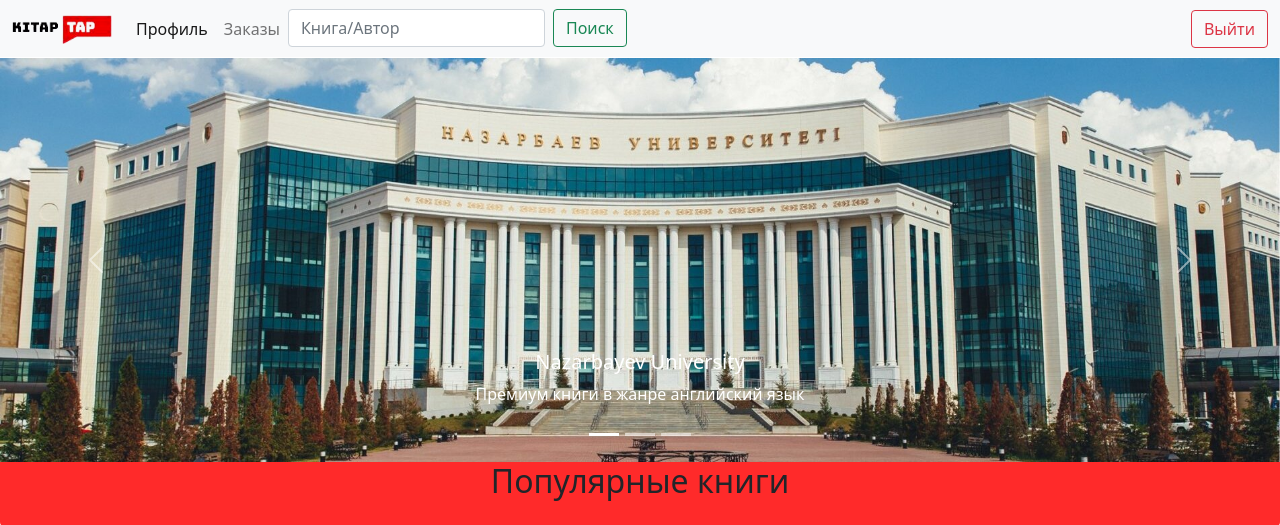
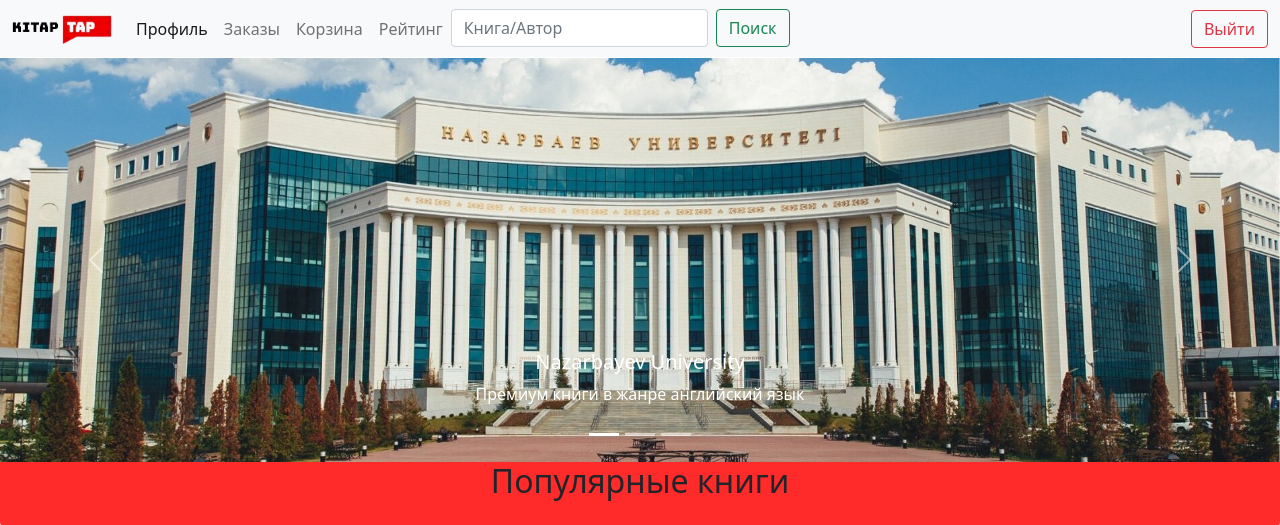
Before and after one commit to slonoboy/booktap, a Django app: page /main/ in a window 1280 px wide. Shown: the top 525 px of the page. Run offline with Django 3.2, Linux system fonts and the light colour scheme.

Commit message:
correcting navbar

```diff
--- a/books/templates/books/books.html
+++ b/books/templates/books/books.html
@@ -28,6 +28,12 @@
               </li>
               <li class="nav-item">
                 <a class="nav-link" href="#">Заказы</a>
+              </li>
+              <li class="nav-item">
+                <a class="nav-link " href="#">Корзина</a>
+              </li>
+              <li class="nav-item">
+                <a class="nav-link" href="#">Рейтинг</a>
               </li>
               <li class="nav-item">
                 <form class="d-flex">
--- a/books/templates/books/index.html
+++ b/books/templates/books/index.html
@@ -28,6 +28,12 @@
               </li>
               <li class="nav-item">
                 <a class="nav-link" href="#">Заказы</a>
+              </li>
+			  <li class="nav-item">
+                <a class="nav-link " href="#">Корзина</a>
+              </li>
+              <li class="nav-item">
+                <a class="nav-link active" href="#">Рейтинг</a>
               </li>
               <li class="nav-item">
                 <form class="d-flex">
--- a/books/templates/books/list.html
+++ b/books/templates/books/list.html
@@ -27,6 +27,12 @@
               </li>
               <li class="nav-item">
                 <a class="nav-link" href="#">Заказы</a>
+              </li>
+              <li class="nav-item">
+                <a class="nav-link" href="#">Корзина</a>
+              </li>
+              <li class="nav-item">
+                <a class="nav-link" href="#">Рейтинг</a>
               </li>
 
               <li class="nav-item">
--- a/books/templates/books/main.html
+++ b/books/templates/books/main.html
@@ -30,6 +30,12 @@
               </li>
               <li class="nav-item">
                 <a class="nav-link" href="#">Заказы</a>
+              </li>
+              <li class="nav-item">
+                <a class="nav-link " href="#">Корзина</a>
+              </li>
+              <li class="nav-item">
+                <a class="nav-link" href="#">Рейтинг</a>
               </li>
               <li class="nav-item">
                 <form class="d-flex">
--- a/books/templates/books/moderator.html
+++ b/books/templates/books/moderator.html
@@ -27,6 +27,12 @@
               </li>
               <li class="nav-item">
                 <a class="nav-link" href="#">Заказы</a>
+              </li>
+              <li class="nav-item">
+                <a class="nav-link " href="#">Корзина</a>
+              </li>
+              <li class="nav-item">
+                <a class="nav-link" href="#">Рейтинг</a>
               </li>
               <li class="nav-item">
                 <form class="d-flex">
--- a/books/templates/books/reg_book.html
+++ b/books/templates/books/reg_book.html
@@ -27,6 +27,12 @@
               </li>
               <li class="nav-item">
                 <a class="nav-link" href="#">Заказы</a>
+              </li>
+              <li class="nav-item">
+                <a class="nav-link " href="#">Корзина</a>
+              </li>
+              <li class="nav-item">
+                <a class="nav-link" href="#">Рейтинг</a>
               </li>
               <li class="nav-item">
                 <form class="d-flex">
```
Also changed, not shown: books/templates/books/korzina.html (+10 -4 lines), books/templates/books/zakazy.html (+8 -2 lines).
